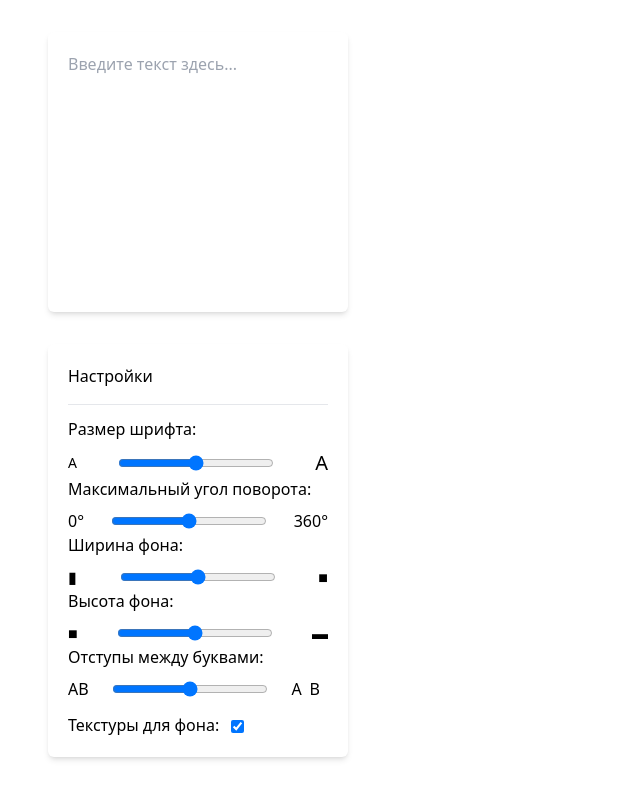
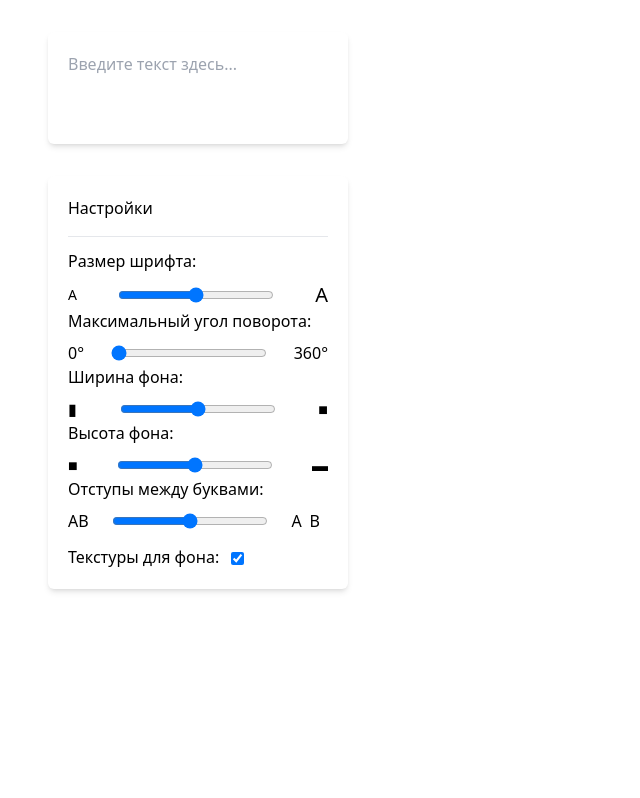
Before and after one commit to Cno6/ransom-note-effect, a Vue app: page / in a window 1280 px wide. Shown: the whole page, without its empty margins (0-640 px from the left). Built offline with nearby package versions, Linux system fonts and the light colour scheme; a web font is replaced by a local one.

Commit message:
improved implementation of the RangeInput UI component

```diff
--- a/src/components/QueryArea.vue
+++ b/src/components/QueryArea.vue
@@ -4,7 +4,7 @@
     @input="makeQuary"
     name="query-area"
     cols="30"
-    rows="10"
+    rows="3"
     placeholder="Введите текст здесь..."
     class="outline-none border-none p-5 rounded-md resize-none shadow-md"
   ></textarea>
--- a/src/components/SettingArea.vue
+++ b/src/components/SettingArea.vue
@@ -14,7 +14,7 @@
         </template>
       </range-input>
 
-      <range-input :name="'rotate-angle'" v-model.number="params.rotateAngle">
+      <range-input :name="'rotate-angle'" v-model.number="params.rotateAngle" :max="12">
         <template #label>Максимальный угол поворота:</template>
 
         <template #leftParam>
@@ -76,7 +76,7 @@ export default {
     return {
       params: {
         fontSize: 6,
-        rotateAngle: 6,
+        rotateAngle: 1,
         bgWidth: 6,
         bgHeight: 6,
         margins: 6,
@@ -92,5 +92,8 @@ export default {
       deep: true,
     },
   },
+  mounted() {
+    this.$emit('updateSetting', this.params);
+  },
 };
 </script>
--- a/src/components/UI/RangeInput.vue
+++ b/src/components/UI/RangeInput.vue
@@ -7,8 +7,8 @@
       type="range"
       :name="name"
       :id="name"
-      min="1"
-      max="11"
+      :min="min"
+      :max="max"
       step="1"
       :value="modelValue"
       @input="$emit('update:modelValue', $event.target.value)"
@@ -19,6 +19,7 @@
 
 <script>
 export default {
+  inheritAttrs: false,
   name: 'range-input',
   props: {
     name: {
@@ -29,6 +30,14 @@ export default {
       type: Number,
       default: 6,
     },
+    min: {
+      type: Number,
+      default: 1,
+    },
+    max: {
+      type: Number,
+      default: 11,
+    },
   },
 };
 </script>
```
